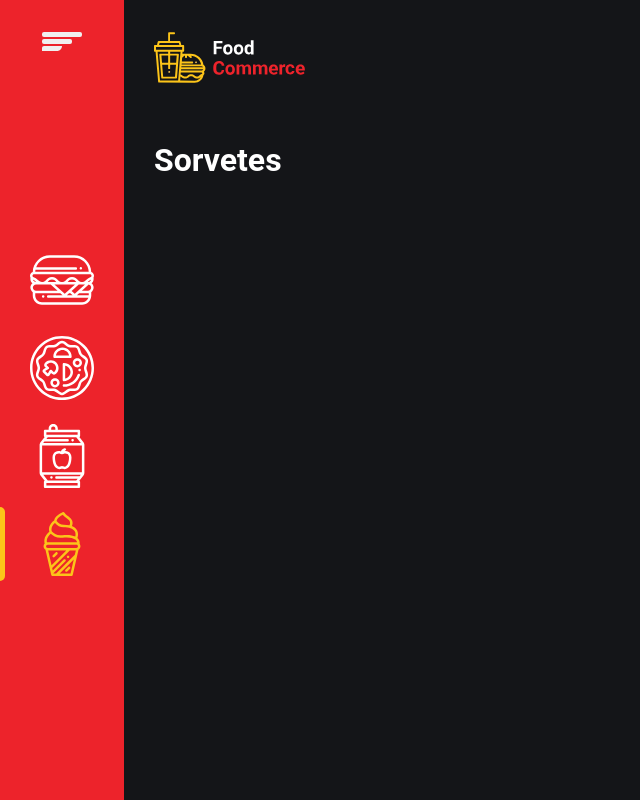
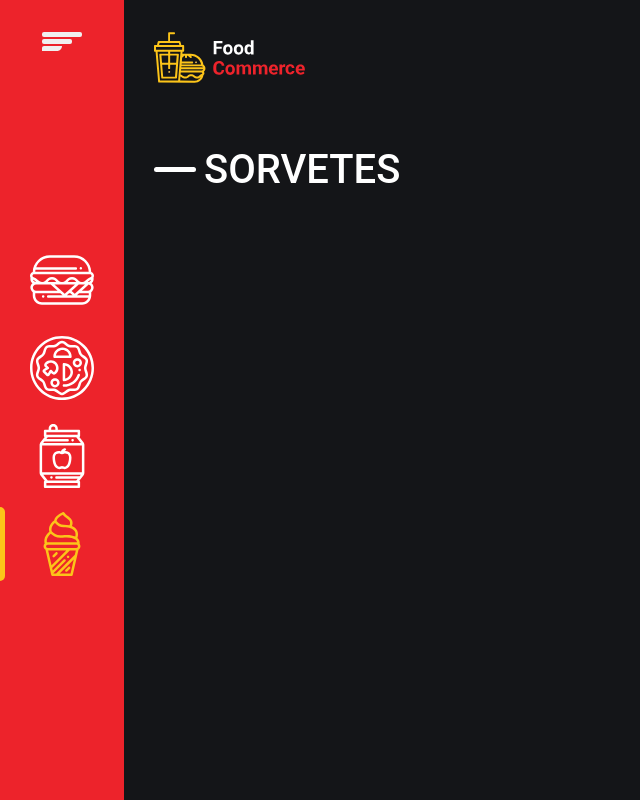
Before and after one commit to Leoodaviid/laparrilla, a React (Create React App) app: page /sorvetes in a window 1280 px wide. Shown: the whole page, without its empty margins (0-640 px from the left). Built offline with nearby package versions, Linux system fonts and the light colour scheme; a web font is replaced by a local one.

Commit message:
Title da página

```diff
--- a/src/pages/Bebidas/Bebidas.tsx
+++ b/src/pages/Bebidas/Bebidas.tsx
@@ -1,5 +1,13 @@
+import { Head } from '../../components/Head/Head'
+import { SnackTitle } from '../../components/SnackTitle/SnackTitle'
+
 const Bebidas = () => {
-  return <h1>Bebidas</h1>
+  return (
+    <>
+      <Head title='Bebidas' />
+      <SnackTitle>Bebidas</SnackTitle>
+    </>
+  )
 }
 
 export default Bebidas
--- a/src/pages/Pizzas/Pizzas.tsx
+++ b/src/pages/Pizzas/Pizzas.tsx
@@ -1,5 +1,13 @@
+import { Head } from '../../components/Head/Head'
+import { SnackTitle } from '../../components/SnackTitle/SnackTitle'
+
 const Pizzas = () => {
-  return <h1>Pizzas</h1>
+  return (
+    <>
+      <Head title='Pizzas' />
+      <SnackTitle>Pizzas</SnackTitle>
+    </>
+  )
 }
 
 export default Pizzas
--- a/src/pages/Sorvetes/Sorvetes.tsx
+++ b/src/pages/Sorvetes/Sorvetes.tsx
@@ -1,5 +1,13 @@
+import { Head } from '../../components/Head/Head'
+import { SnackTitle } from '../../components/SnackTitle/SnackTitle'
+
 const Sorvetes = () => {
-  return <h1>Sorvetes</h1>
+  return (
+    <>
+      <Head title='Sorvetes' />
+      <SnackTitle>Sorvetes</SnackTitle>
+    </>
+  )
 }
 
 export default Sorvetes
```
